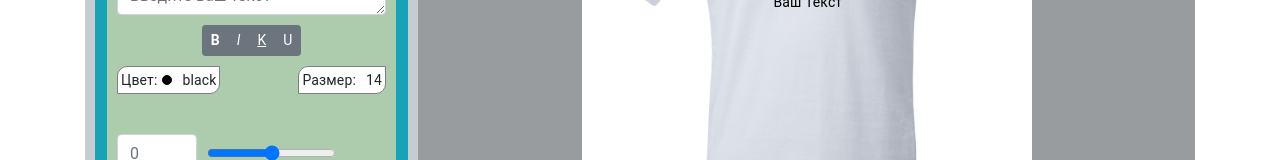
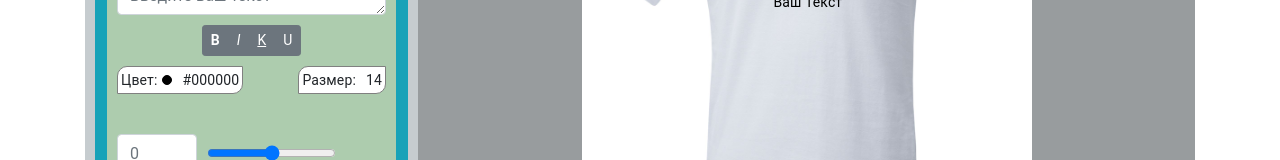
Before and after one commit to PIPSKVIK/my-print, a Vue app: page /layout-constructor in a window 1280 px wide. Both pictures are taken after a click on the button "Выбор текста". Shown: the part 366-526 px from the top of the page. Built offline with nearby package versions, Linux system fonts and the light colour scheme; a web font is replaced by a local one.

Commit message:
Первые изменения компонента TypeText

```diff
--- a/src/components/constructorPanelWithFunctionality/TypeText.vue
+++ b/src/components/constructorPanelWithFunctionality/TypeText.vue
@@ -17,7 +17,7 @@
           <BaseButton
             theme="secondary"
             class="typeface-weight"
-            @click="$emit('chengeTextFontWeight'), isButtonWeightActive = !isButtonWeightActive"
+            @click="$emit('change-text-font-weight'), isButtonWeightActive = !isButtonWeightActive"
             :class="{ standartButtonActive: isButtonWeightActive }"
           >
             B
@@ -25,7 +25,7 @@
           <BaseButton
             theme="secondary"
             class="typeface-italic"
-            @click="$emit('chengeTextFontStyle'), isButtonItalicActive = !isButtonItalicActive"
+            @click="$emit('change-text-font-style'), isButtonItalicActive = !isButtonItalicActive"
             :class="{ standartButtonActive: isButtonItalicActive }"
           >
             I
@@ -33,7 +33,7 @@
           <BaseButton
             theme="secondary"
             class="typeface-underline"
-            @click="$emit('chengeTextUnderline'), isButtonUnderlineActive = !isButtonUnderlineActive"
+            @click="$emit('change-text-underline'), isButtonUnderlineActive = !isButtonUnderlineActive"
             :class="{ standartButtonActive: isButtonUnderlineActive }"
           >
             K
@@ -41,7 +41,7 @@
           <BaseButton
             theme="secondary"
             class="typeface-uppercase"
-            @click="$emit('chengeTextTransform'), isButtonUppercaseActive = !isButtonUppercaseActive"
+            @click="$emit('change-text-transform'), isButtonUppercaseActive = !isButtonUppercaseActive"
             :class="{ standartButtonActive: isButtonUppercaseActive }"
           >
             U
@@ -52,19 +52,19 @@
       <!-- select выбора цвета -->
       <div class="type-text__section-select">
         <BaseSelect
-          @select="optionsColor"
+          @select="changeOption('Color', $event)"
           :options="allOptionsColors"
           class="type-text"
         >
           <template v-slot:title>
             <span>Цвет: </span>
-            <div class="type-text__color" :style="{ 'background': selectedTextValue }"></div>
-            <span class="tepe-text__name"> {{ selectedName }} </span>
+            <div class="type-text__color" :style="{ 'background': selectedColor }"></div>
+            <span class="tepe-text__name"> {{ selectedColor }} </span>
           </template>
         </BaseSelect>
         <!-- select - выбор размера шрифта -->
         <BaseSelect
-          @select="optionsSize"
+          @select="changeOption('Size', $event)"
           :options="allOptionsSize"
           class="type-size"
         >
@@ -76,37 +76,37 @@
       </div>
 
       <!-- Позиционирование текста -->
-      <div class="type-text__text-posipion">
-        <div class="text-posipion">
-          <div class="text-posipion__position-deg">
+      <div class="type-text__text-position">
+        <div class="text-position">
+          <div class="text-position__position-deg">
             <BaseInput
               name="TextRotate"
               type="text"
-              class="text-posipion__input-rotate"
+              class="text-position__input-rotate"
               :placeholder="getTextRotate"
               v-model="changeTextRotate"
             />
-            <input class="text-posipion__range" type="range" min="-180" max="180" v-model="changeTextRotate">
+            <input class="text-position__range" type="range" min="-180" max="180" v-model="changeTextRotate">
           </div>
-          <div class="text-posipion__position-x">
+          <div class="text-position__position-x">
             <BaseInput
               name="positioX"
               type="text"
-              class="text-posipion__input-positioX"
+              class="text-position__input-positioX"
               :placeholder="getTextPositionX"
               v-model="changeTextPositionX"
             />
-            <input class="text-posipion__range" type="range" min="0" max="420" v-model="changeTextPositionX">
+            <input class="text-position__range" type="range" min="0" max="420" v-model="changeTextPositionX">
           </div>
-          <div class="text-posipion__position-x">
+          <div class="text-position__position-x">
             <BaseInput
               name="positioY"
               type="text"
-              class="text-posipion__input-positioY"
+              class="text-position__input-positioY"
               :placeholder="getTextPositionY"
               v-model="changeTextPositionY"
             />
-            <input class="text-posipion__range" type="range" min="0" max="300" v-model="changeTextPositionY">
+            <input class="text-position__range" type="range" min="0" max="300" v-model="changeTextPositionY">
           </div>
         </div>
       </div>
@@ -114,11 +114,11 @@
       <div class="type-text__fonts">
         <BaseSelect
           :options="allTypeFontFamily"
-          @select="optionsFont"
+          @select="changeOption('Fonts', $event)"
         >
           <template v-slot:title>
             <span>Шрифт: </span>
-            <span class="type-text__fonts-name"> {{ selectFonts }} </span>
+            <span class="type-text__fonts-name"> {{ selectedFonts }} </span>
           </template>
         </BaseSelect>
       </div>
@@ -151,17 +151,13 @@ export default {
     allTypeFontFamily: {
       type: Array
     },
-    selectedName: {
+    selectedColor: {
       type: String
-    },
-    selectedTextValue: {
-      type: String,
-      default: ''
     },
     selectedSize: {
       type: Number
     },
-    selectFonts: {
+    selectedFonts: {
       type: String
     }
   },
@@ -178,14 +174,8 @@ export default {
     }
   },
   methods: {
-    optionsColor (option) {
-      this.$emit('optionsColor', option)
-    },
-    optionsSize (option) {
-      this.$emit('optionsSize', option)
-    },
-    optionsFont (option) {
-      this.$emit('optionsFont', option)
+    changeOption (type, event) {
+      this.$emit('changeOption', { type, event })
     }
   },
   computed: {
@@ -302,19 +292,19 @@ export default {
     margin-bottom: 10px;
   }
 
-  .text-posipion__input-rotate,
-  .text-posipion__input-positioX,
-  .text-posipion__input-positioY {
+  .text-position__input-rotate,
+  .text-position__input-positioX,
+  .text-position__input-positioY {
     width: 80px;
   }
 
-  .text-posipion__position-x,
-  .text-posipion__position-x,
-  .text-posipion__position-deg {
+  .text-position__position-x,
+  .text-position__position-x,
+  .text-position__position-deg {
     display: flex;
   }
 
-  .text-posipion__range {
+  .text-position__range {
     margin: 20px 0 0 10px;
   }
 
--- a/src/store/optionsEditTextAndStateComponents/Index.js
+++ b/src/store/optionsEditTextAndStateComponents/Index.js
@@ -54,6 +54,8 @@ export default {
     allTypeFontFamily (state) {
       return state.typeFontFamily
     },
-    getSubjectsList: state => state.subjectsList
+    getSubjectsList (state) {
+      return state.subjectsList
+    }
   }
 }
--- a/src/views/layoutPage/LayoutConstructor.vue
+++ b/src/views/layoutPage/LayoutConstructor.vue
@@ -48,17 +48,14 @@
             :allOptionsColors="allOptionsColors"
             :allOptionsSize="allOptionsSize"
             :allTypeFontFamily="allTypeFontFamily"
-            @optionsColor="optionsColor"
-            @optionsSize="optionsSize"
-            @optionsFont="optionsFont"
-            :selectedName="selectedName"
-            :selectedTextValue="selectedTextValue"
+            @changeOption="changeOption"
+            :selectedColor="selectedColor"
             :selectedSize="selectedSize"
-            :selectFonts="selectFonts"
-            @chengeTextFontWeight="isTextFontWeightActive = !isTextFontWeightActive"
-            @chengeTextFontStyle="isTextFontStyleActive = !isTextFontStyleActive"
-            @chengeTextUnderline="isTextUnderlineActive = !isTextUnderlineActive"
-            @chengeTextTransform="isTextTransformActive = !isTextTransformActive"
+            :selectedFonts="selectedFonts"
+            @change-text-font-weight="isTextFontWeightActive = !isTextFontWeightActive"
+            @change-text-font-style="isTextFontStyleActive = !isTextFontStyleActive"
+            @change-text-underline="isTextUnderlineActive = !isTextUnderlineActive"
+            @change-text-transform="isTextTransformActive = !isTextTransformActive"
           />
         </template>
       </ConstructorItem>
@@ -133,10 +130,9 @@ export default {
       typeSubjects: 'image-men-t-shirt.jpg',
       typeSizes: '',
       currentColors: ['#000000', '#aa55aa', '#ffffff'],
-      selectedTextValue: '#000000',
-      selectedName: 'black',
+      selectedColor: '#000000',
       selectedSize: 14,
-      selectFonts: '',
+      selectedFonts: '',
       isTextFontWeightActive: false,
       isTextFontStyleActive: false,
       isTextUnderlineActive: false,
@@ -149,15 +145,8 @@ export default {
         this.currentColors.push(this.typeColor)
       }
     },
-    optionsColor (option) {
-      this.selectedTextValue = option.value
-      this.selectedName = option.name
-    },
-    optionsSize (option) {
-      this.selectedSize = option.value
-    },
-    optionsFont (option) {
-      this.selectFonts = option.value
+    changeOption ({ type, event }) {
+      this[`selected${type}`] = event.value
     },
     selectTypeSize (value) {
       this.typeSizes = value
@@ -184,7 +173,7 @@ export default {
     },
     changeTextValue () {
       return {
-        color: this.selectedTextValue
+        color: this.selectedColor
       }
     },
     changeFotSize () {
@@ -200,7 +189,7 @@ export default {
     },
     changeTextFonts () {
       return {
-        'font-family': this.selectFonts
+        'font-family': this.selectedFonts
       }
     }
   }
@@ -208,7 +197,6 @@ export default {
 </script>
 
 <style lang="scss" scoped>
-
 // <компонент выбора типа одежды
   .subjects {
     display: flex;
```
